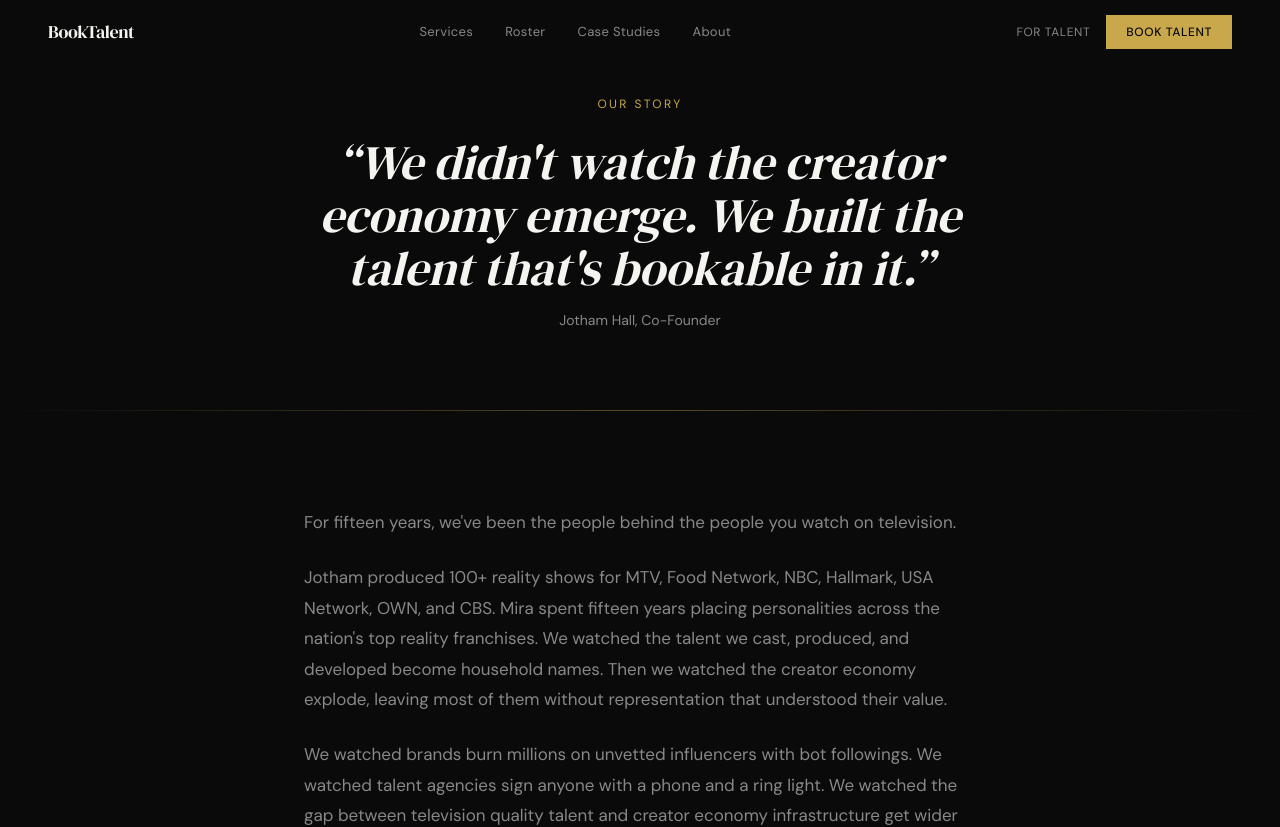
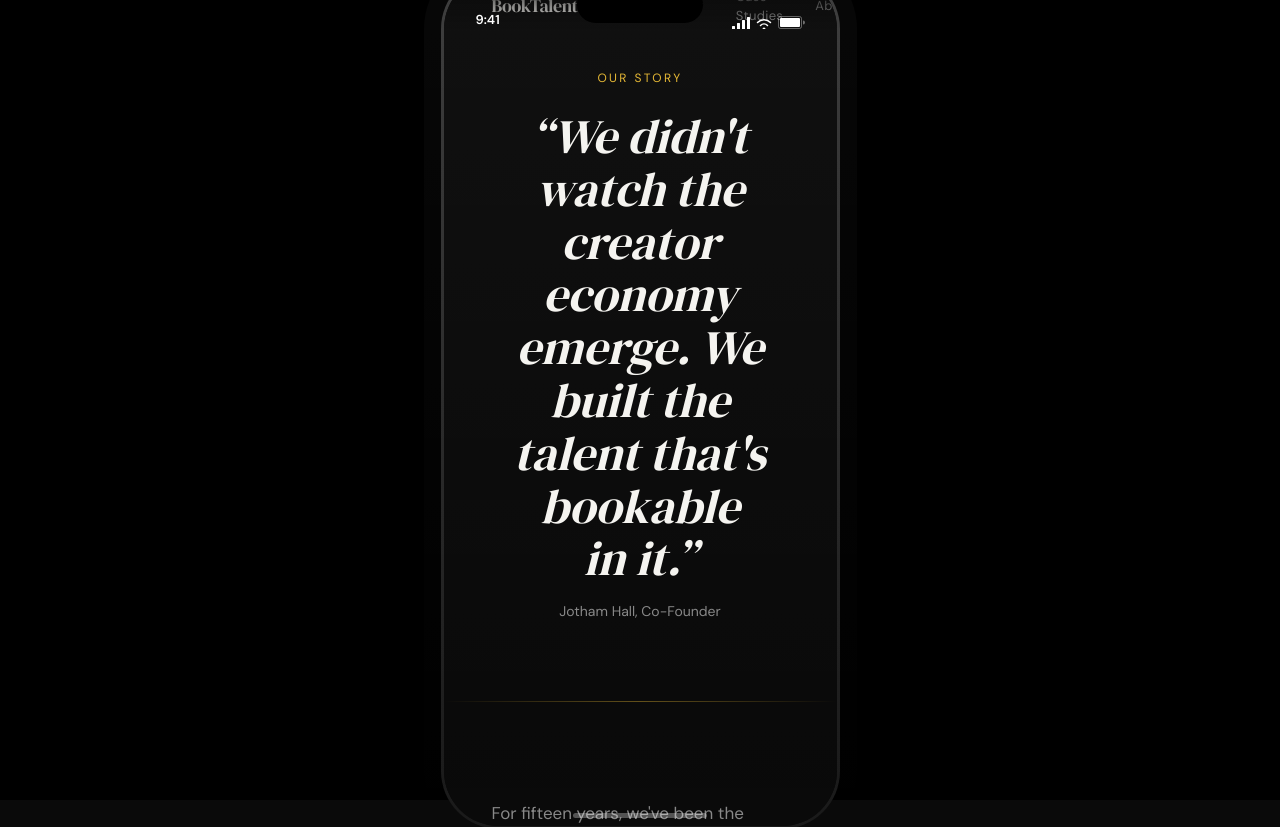
Before and after one commit to bigfilmsonly-alt/booktalent-co, a Next.js app: page /about in a window 1280 px wide. Shown: the top 827 px of the page. After the commit the page ends 800 px from the top, so only its background shows below. Built offline with nearby package versions, Linux system fonts and the light colour scheme.

Commit message:
Add iPhone frame wrapper: site renders inside phone mockup on desktop
Co-Authored-By: Claude Opus 4.6 (1M context) <noreply@anthropic.com>

```diff
--- a/app/globals.css
+++ b/app/globals.css
@@ -8,15 +8,15 @@
   --mjcc-black: #0A0A0A;
   --mjcc-charcoal: #1A1A1A;
   --mjcc-dark-gray: #2A2A2A;
-  --mjcc-gold: #C9A84C;
-  --mjcc-gold-deep: #A07E35;
-  --mjcc-gold-soft: #F5EFD9;
-  --mjcc-gold-hover: #D4B85D;
+  --mjcc-gold: #E8B931;
+  --mjcc-gold-deep: #CC9F1C;
+  --mjcc-gold-soft: #FFF8E1;
+  --mjcc-gold-hover: #F2C94C;
   --mjcc-cream: #F5F4F0;
   --mjcc-white: #FFFFFF;
-  --mjcc-platinum: #B8B8B8;
-  --mjcc-warm: #9A9A96;
-  --mjcc-muted: #888888;
+  --mjcc-platinum: #D4D4D4;
+  --mjcc-warm: #BDBDB9;
+  --mjcc-muted: #A8A8A8;
   --mjcc-border: #E8E8E8;
   --mjcc-urgent: #E63946;
 
@@ -32,19 +32,19 @@
   --card-foreground: #F5F4F0;
   --popover: #1A1A1A;
   --popover-foreground: #F5F4F0;
-  --primary: #C9A84C;
+  --primary: #E8B931;
   --primary-foreground: #0A0A0A;
   --secondary: #2A2A2A;
   --secondary-foreground: #F5F4F0;
   --muted: #2A2A2A;
-  --muted-foreground: #888888;
-  --accent: #C9A84C;
+  --muted-foreground: #A8A8A8;
+  --accent: #E8B931;
   --accent-foreground: #0A0A0A;
   --destructive: #E63946;
   --destructive-foreground: #F5F4F0;
   --border: #2A2A2A;
   --input: #2A2A2A;
-  --ring: #C9A84C;
+  --ring: #E8B931;
   --radius: 0;
 }
 
@@ -58,10 +58,10 @@
   --color-mjcc-black: #0A0A0A;
   --color-mjcc-charcoal: #1A1A1A;
   --color-mjcc-dark: #2A2A2A;
-  --color-mjcc-gold: #C9A84C;
-  --color-mjcc-gold-deep: #A07E35;
-  --color-mjcc-gold-soft: #F5EFD9;
-  --color-mjcc-gold-hover: #D4B85D;
+  --color-mjcc-gold: #E8B931;
+  --color-mjcc-gold-deep: #CC9F1C;
+  --color-mjcc-gold-soft: #FFF8E1;
+  --color-mjcc-gold-hover: #F2C94C;
   --color-mjcc-cream: #F5F4F0;
   --color-mjcc-white: #FFFFFF;
   --color-mjcc-platinum: #B8B8B8;
@@ -115,7 +115,7 @@
   }
 }
 
-/* Noise texture — barely perceptible */
+/* Noise texture */
 .noise-overlay {
   position: absolute;
   inset: 0;
@@ -126,14 +126,14 @@
 
 /* Selection */
 ::selection {
-  background-color: #C9A84C;
+  background-color: #E8B931;
   color: #0A0A0A;
 }
 
 /* Section divider */
 .gold-divider {
   height: 1px;
-  background: linear-gradient(90deg, transparent, rgba(201, 168, 76, 0.4), transparent);
+  background: linear-gradient(90deg, transparent, rgba(232, 185, 49, 0.4), transparent);
 }
 
 /* Marquee */
@@ -149,23 +149,47 @@
 /* Form focus */
 input:focus, textarea:focus, select:focus {
   outline: none;
-  border-color: #C9A84C !important;
+  border-color: #E8B931 !important;
 }
 
-/* Sharp edges */
-*, *::before, *::after {
+/* Sharp edges — except nav pills and iPhone frame */
+*:not(.nav-pill):not(.nav-pill *):not(.iphone-keep-radius):not(.iphone-keep-radius *), *::before, *::after {
   border-radius: 0 !important;
 }
 
-/* Prevent orphan words on text elements */
+/* Nav pill shape */
+.nav-pill {
+  border-radius: 999px !important;
+}
+
+/* Scrolling nav ticker */
+@keyframes navScroll {
+  0% { transform: translateX(0); }
+  100% { transform: translateX(-50%); }
+}
+
+.animate-nav-scroll {
+  animation: navScroll 40s linear infinite;
+}
+
+.animate-nav-scroll:hover {
+  animation-play-state: paused;
+}
+
+/* Smooth scroll feel */
+html {
+  scroll-behavior: smooth;
+}
+
+/* Parallax section depth */
+.parallax-section {
+  will-change: transform;
+}
+
+/* Text wrapping */
 h1, h2, h3, h4, h5, h6,
-.hero-sub,
-.section-sub,
-.tagline,
-.hero-label,
-.section-label,
-blockquote,
-.pull-quote {
+.hero-sub, .section-sub, .tagline, .hero-label, .section-label,
+blockquote, .pull-quote {
   text-wrap: balance;
   text-wrap: pretty;
 }
@@ -173,3 +197,93 @@ blockquote,
 p {
   text-wrap: pretty;
 }
+
+/* ── CONVERSION DESIGN: Micro-interactions ── */
+
+/* CTA buttons — tactile press + lift effect */
+.cta-button {
+  transition: transform 0.15s ease, box-shadow 0.2s ease, background-color 0.3s ease;
+}
+
+.cta-button:hover {
+  transform: scale(1.02);
+  box-shadow: 0 4px 20px rgba(232, 185, 49, 0.15);
+}
+
+.cta-button:active {
+  transform: scale(0.98);
+  box-shadow: none;
+}
+
+/* ── CONVERSION DESIGN: Section contrast ── */
+
+/* Alternating sections get a subtle gold left accent when charcoal bg */
+.section-accent {
+  position: relative;
+}
+
+.section-accent::before {
+  content: '';
+  position: absolute;
+  left: 0;
+  top: 0;
+  bottom: 0;
+  width: 2px;
+  background: linear-gradient(180deg, transparent, rgba(232, 185, 49, 0.3), transparent);
+}
+
+/* ── CONVERSION DESIGN: Form field stagger animation ── */
+
+@keyframes fieldSlideIn {
+  from {
+    opacity: 0;
+    transform: translateY(8px);
+  }
+  to {
+    opacity: 1;
+    transform: translateY(0);
+  }
+}
+
+.form-field-animate {
+  animation: fieldSlideIn 0.4s var(--ease-cinematic) forwards;
+  opacity: 0;
+}
+
+.form-field-animate:nth-child(1) { animation-delay: 0s; }
+.form-field-animate:nth-child(2) { animation-delay: 0.05s; }
+.form-field-animate:nth-child(3) { animation-delay: 0.1s; }
+.form-field-animate:nth-child(4) { animation-delay: 0.15s; }
+.form-field-animate:nth-child(5) { animation-delay: 0.2s; }
+.form-field-animate:nth-child(6) { animation-delay: 0.25s; }
+
+/* ── CONVERSION DESIGN: Input focus glow ── */
+
+input:focus, textarea:focus, select:focus {
+  box-shadow: 0 0 0 1px rgba(232, 185, 49, 0.3);
+}
+
+/* ── iPhone Frame ── */
+
+/* Hide scrollbar inside iPhone frame */
+.iphone-scroll-container {
+  scrollbar-width: none;
+  -ms-overflow-style: none;
+}
+
+.iphone-scroll-container::-webkit-scrollbar {
+  display: none;
+}
+
+/* Sharp edges exception for iPhone frame rounded corners */
+.iphone-scroll-container,
+.iphone-scroll-container > * {
+  /* Allow the frame itself to be rounded */
+}
+
+/* Override the global border-radius: 0 rule for iPhone frame elements */
+@media (min-width: 1024px) {
+  [data-iphone-frame] {
+    border-radius: 55px !important;
+  }
+}
--- a/app/layout.tsx
+++ b/app/layout.tsx
@@ -2,6 +2,9 @@ import type { Metadata, Viewport } from 'next'
 import { DM_Serif_Display, DM_Sans, Outfit, Space_Mono } from 'next/font/google'
 import { Analytics } from '@vercel/analytics/next'
 import { Navigation } from '@/components/sections/navigation'
+import { StickyBookBar } from '@/components/sections/sticky-book-bar'
+import { ExitIntentPopup } from '@/components/sections/exit-intent-popup'
+import { IPhoneFrame } from '@/components/sections/iphone-frame'
 
 import './globals.css'
 
@@ -28,24 +31,27 @@ const spaceMono = Space_Mono({
 });
 
 export const metadata: Metadata = {
-  title: 'BookTalent. Television Verified Talent. Ready to Book.',
-  description: 'Book verified reality TV talent for brand partnerships, influencer campaigns, TikTok, live commerce, and branded content. 15+ years managing talent from MTV, Food Network, NBC, Hallmark, and more. The fastest way to book proven talent.',
+  title: {
+    default: 'Book Reality TV Stars for Brand Campaigns | BookTalent',
+    template: '%s | BookTalent',
+  },
+  description: 'Book verified reality TV talent from MTV, Food Network, NBC and more. Campaign packages from $15K. 4.2x average ROAS across 47 campaigns. Get a proposal in 24 hours.',
   keywords: [
-    'book talent',
     'book reality TV talent',
     'hire reality TV stars',
-    'book influencer for brand',
-    'reality TV talent agency',
-    'book talent for campaign',
-    'TV personality brand deals',
-    'hire verified talent',
+    'reality TV influencer marketing',
+    'TikTok Shop influencer agency',
+    'UGC content agency',
+    'live shopping influencer',
+    'branded content production company',
+    'influencer marketing agency CPG',
+    'book celebrity for product launch',
+    'television verified talent',
+    'reality TV brand partnerships',
+    'influencer campaign management',
+    'creator economy talent agency',
     'book talent for TikTok',
-    'reality TV influencer marketing',
-    'book celebrity for brand',
-    'talent management agency',
-    'live commerce talent',
-    'branded content talent',
-    'book talent online',
+    'live commerce talent booking',
   ],
   authors: [{ name: 'BookTalent' }],
   metadataBase: new URL('https://booktalent.co'),
@@ -55,16 +61,16 @@ export const metadata: Metadata = {
     title: 'BookTalent',
   },
   openGraph: {
-    title: 'BookTalent. Book Reality TV Stars and Verified Talent.',
-    description: 'The fastest way to book verified reality TV talent for brand campaigns. 15+ years of television relationships. Talent from MTV, Food Network, NBC, Hallmark, and more.',
+    title: 'Book Reality TV Stars for Brand Campaigns | BookTalent',
+    description: 'Verified reality TV talent from MTV, Food Network, NBC and more. Campaign packages from $15K. 4.2x average ROAS. Proposal in 24 hours.',
     url: 'https://booktalent.co',
     siteName: 'BookTalent',
     type: 'website',
   },
   twitter: {
     card: 'summary_large_image',
-    title: 'BookTalent. Verified Reality TV Talent for Brands.',
-    description: 'Book proven reality TV talent for brand partnerships, TikTok campaigns, live commerce, and branded content. booktalent.co',
+    title: 'Book Reality TV Stars for Campaigns | BookTalent',
+    description: 'Verified reality TV talent for brand campaigns, TikTok, live commerce, and branded content. From $15K. booktalent.co',
   },
 }
 
@@ -85,8 +91,47 @@ export default function RootLayout({
   return (
     <html lang="en" className={`${dmSerifDisplay.variable} ${dmSans.variable} ${outfit.variable} ${spaceMono.variable}`}>
       <body className="font-sans antialiased">
-        {children}
-        <Navigation />
+        <script
+          type="application/ld+json"
+          dangerouslySetInnerHTML={{
+            __html: JSON.stringify({
+              "@context": "https://schema.org",
+              "@type": "Organization",
+              name: "BookTalent",
+              url: "https://booktalent.co",
+              description: "Television verified talent agency connecting brands with reality TV creators for campaigns, live commerce, and branded content.",
+              foundingDate: "2023",
+              founder: [
+                { "@type": "Person", name: "Jotham Hall", jobTitle: "Co-Founder & CEO" },
+                { "@type": "Person", name: "Mira", jobTitle: "Co-Founder & Talent Director" },
+              ],
+              sameAs: [],
+              contactPoint: {
+                "@type": "ContactPoint",
+                email: "hello@booktalent.co",
+                contactType: "sales",
+              },
+              hasOfferCatalog: {
+                "@type": "OfferCatalog",
+                name: "BookTalent Services",
+                itemListElement: [
+                  { "@type": "Offer", name: "Campaign Packages", description: "Multi creator sponsored content campaigns", priceRange: "$15K - $250K" },
+                  { "@type": "Offer", name: "Vertical Drama Production", description: "Original branded series by Big Films Only", priceRange: "$125K - $500K" },
+                  { "@type": "Offer", name: "Live Commerce", description: "Live shopping events with television trained talent", priceRange: "$12K - $150K" },
+                  { "@type": "Offer", name: "UGC Content Retainers", description: "Monthly ad creative from verified creators", priceRange: "$5K - $20K/mo" },
+                  { "@type": "Offer", name: "Talent Management", description: "Dedicated representation for reality TV creators", priceRange: "$0 - $1,500/mo" },
+                  { "@type": "Offer", name: "Enterprise Partnership", description: "Full annual partnership with roster, production, UGC, and commerce", priceRange: "$500K/year" },
+                ],
+              },
+            }),
+          }}
+        />
+        <IPhoneFrame>
+          {children}
+          <Navigation />
+          <StickyBookBar />
+          <ExitIntentPopup />
+        </IPhoneFrame>
 
         <Analytics />
       </body>
--- /dev/null
+++ b/components/sections/iphone-frame.tsx
@@ -0,0 +1,68 @@
+"use client"
+
+import { ReactNode } from "react"
+
+export function IPhoneFrame({ children }: { children: ReactNode }) {
+  return (
+    <>
+      {/* Desktop: black background with centered iPhone */}
+      <div className="hidden lg:flex items-center justify-center min-h-screen bg-black fixed inset-0 z-0">
+        <div className="relative flex-shrink-0" style={{ width: 393, height: 852 }}>
+          {/* iPhone outer shell */}
+          <div className="iphone-keep-radius absolute inset-[-3px] rounded-[58px] bg-gradient-to-b from-[#3A3A3A] to-[#1A1A1A]" />
+
+          {/* iPhone inner bezel */}
+          <div className="iphone-keep-radius absolute inset-0 rounded-[55px] bg-[#0A0A0A] overflow-hidden">
+            {/* Dynamic Island */}
+            <div className="iphone-keep-radius absolute top-[12px] left-1/2 -translate-x-1/2 w-[126px] h-[37px] bg-black rounded-full z-50" />
+
+            {/* Status bar area */}
+            <div className="absolute top-0 left-0 right-0 h-[59px] z-40 flex items-end justify-between px-8 pb-1 bg-gradient-to-b from-[#0A0A0A] to-transparent">
+              <span className="text-[13px] font-semibold text-white">9:41</span>
+              <div className="flex items-center gap-1.5">
+                {/* Signal bars */}
+                <svg width="18" height="12" viewBox="0 0 18 12" fill="none">
+                  <rect x="0" y="9" width="3" height="3" rx="0.5" fill="white" />
+                  <rect x="5" y="6" width="3" height="6" rx="0.5" fill="white" />
+                  <rect x="10" y="3" width="3" height="9" rx="0.5" fill="white" />
+                  <rect x="15" y="0" width="3" height="12" rx="0.5" fill="white" />
+                </svg>
+                {/* Wi-Fi */}
+                <svg width="16" height="12" viewBox="0 0 16 12" fill="none">
+                  <path d="M8 10.5a1.5 1.5 0 100 3 1.5 1.5 0 000-3z" fill="white" />
+                  <path d="M4.5 8.5a5 5 0 017 0" stroke="white" strokeWidth="1.5" strokeLinecap="round" />
+                  <path d="M1.5 5.5a9 9 0 0113 0" stroke="white" strokeWidth="1.5" strokeLinecap="round" />
+                </svg>
+                {/* Battery */}
+                <svg width="27" height="13" viewBox="0 0 27 13" fill="none">
+                  <rect x="0.5" y="0.5" width="23" height="12" rx="2" stroke="white" strokeOpacity="0.35" />
+                  <rect x="2" y="2" width="20" height="9" rx="1" fill="white" />
+                  <path d="M25 4.5v4a2 2 0 000-4z" fill="white" fillOpacity="0.4" />
+                </svg>
+              </div>
+            </div>
+
+            {/* Scrollable content area */}
+            <div
+              className="h-full overflow-y-auto overflow-x-hidden iphone-scroll-container"
+              style={{ transform: "translateZ(0)" }}
+            >
+              {children}
+            </div>
+
+            {/* Home indicator */}
+            <div className="iphone-keep-radius absolute bottom-[8px] left-1/2 -translate-x-1/2 w-[134px] h-[5px] bg-white/30 rounded-full z-50" />
+          </div>
+
+          {/* Subtle outer glow */}
+          <div className="iphone-keep-radius absolute -inset-[20px] rounded-[75px] bg-gradient-to-b from-white/[0.03] to-transparent pointer-events-none" />
+        </div>
+      </div>
+
+      {/* Mobile: render normally */}
+      <div className="lg:hidden">
+        {children}
+      </div>
+    </>
+  )
+}
```
